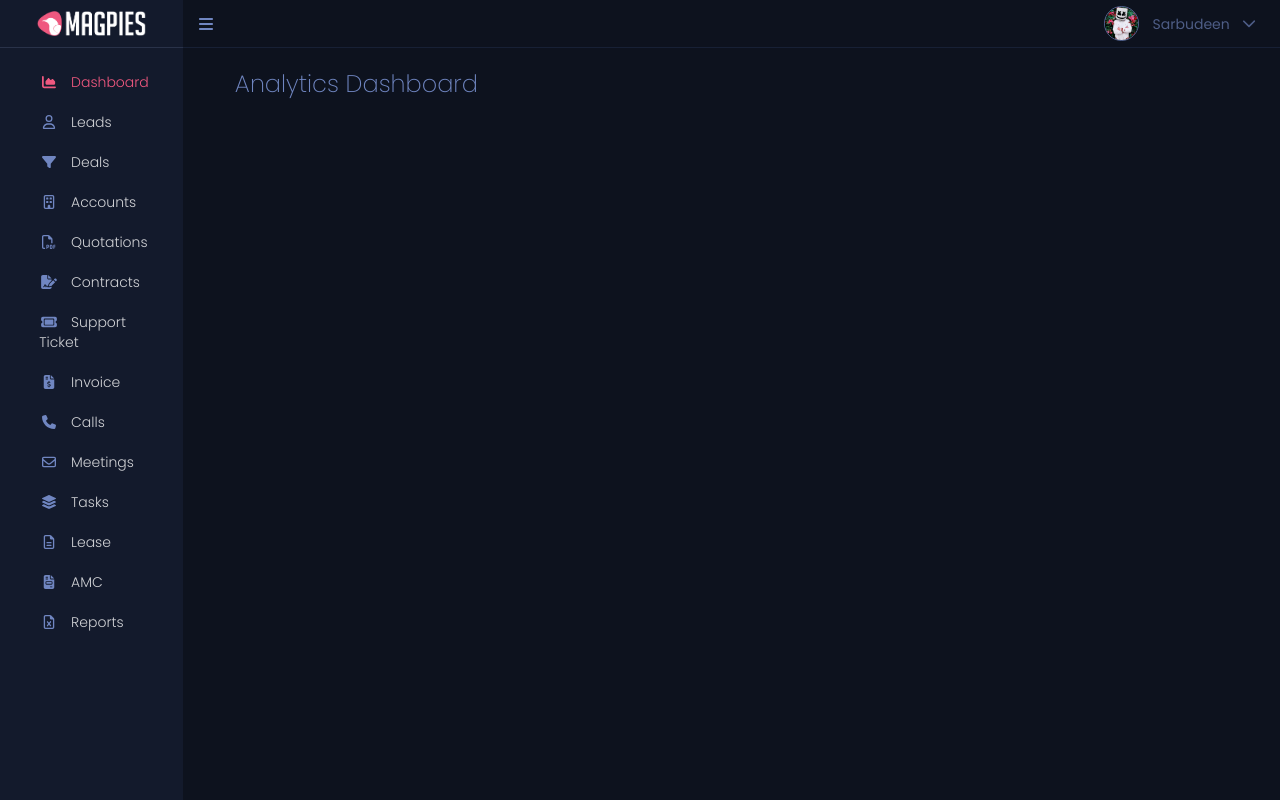
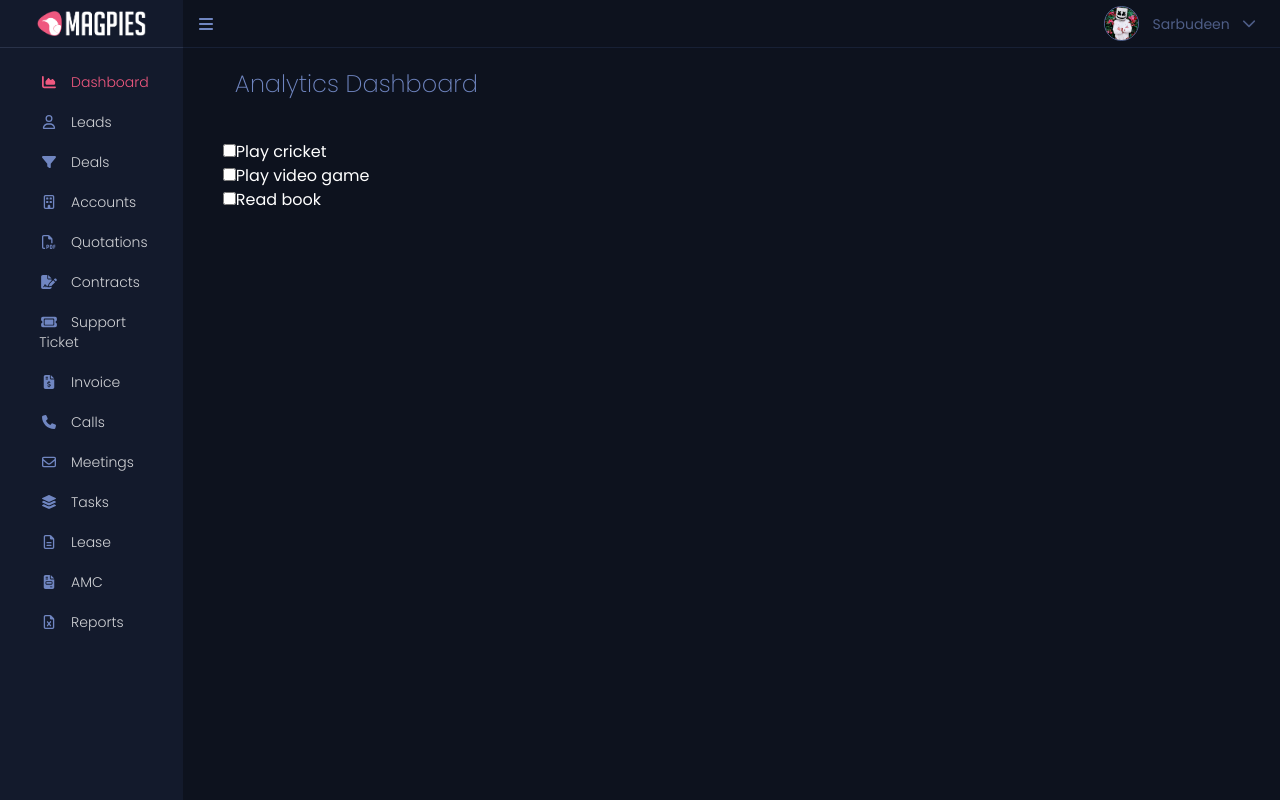
Before and after one commit to sarbudeenmca/Magpies-CRM, a React (Create React App) app: page / in a window 1280 px wide. Built offline with nearby package versions, Linux system fonts and the light colour scheme; sample sign-in values are in the browser's storage.

Commit message:
Checkbox list added in Test component

```diff
--- a/src/components/Dashboard.jsx
+++ b/src/components/Dashboard.jsx
@@ -1,8 +1,10 @@
 import React from 'react'
+import Test from './Test'
 const Dashboard = () => {
   return (
     <>
       <h1 className='main-title'>Analytics Dashboard</h1>
+      <Test />
     </>
   )
 }
--- a/src/components/Test.jsx
+++ b/src/components/Test.jsx
@@ -27,16 +27,53 @@ const Test = () => {
         }
     ]
 
-    const [country, setCountry] = useState('');
+    const [country, setCountry] = useState(0);
 
     const handleCountry = (e) => {
         setCountry(e.target.value)
         console.log(e.target.value)
     }
 
+    const [items, setItems] = useState(["Play cricket", "Play video game", "Read book"]);
+    const [checkedItems, setCheckedItems] = useState([]);
+
+    const handleCheck = (index) => {
+        const newCheckedItems = [...checkedItems];
+        if (newCheckedItems.includes(index)) {
+            newCheckedItems.splice(newCheckedItems.indexOf(index), 1);
+        } else {
+            newCheckedItems.push(index);
+        }
+        setCheckedItems(newCheckedItems);
+    };
+
+    const handleDelete = (index) => {
+        const newItems = items.filter((item, i) => i !== index);
+        setItems(newItems);
+        setCheckedItems(checkedItems.filter(item => item !== index));
+    };
+
+
     return (
         <div className='text-white 2xl mt-10'>
-            <select className='bg-dark' onChange={handleCountry}>
+
+            <ul>
+                {items.map((item, index) => (
+                    <li key={index}>
+                        <input
+                            type="checkbox"
+                            checked={checkedItems.includes(index)}
+                            onChange={() => handleCheck(index)}
+                        />
+                        {item}
+                        {checkedItems.includes(index) && (
+                            <button onClick={() => handleDelete(index)}>Delete</button>
+                        )}
+                    </li>
+                ))}
+            </ul>
+
+            {/* <select className='bg-dark' onChange={handleCountry}>
                 {
                     countries.map((item, index) => {
                         return (
@@ -52,7 +89,10 @@ const Test = () => {
                 {countries[country].cities.map((item, index) => {
                     return <option value={index}>{item}</option>
                 })}
-            </select>
+            </select> */}
+
+
+
         </div >
     )
 }
```
